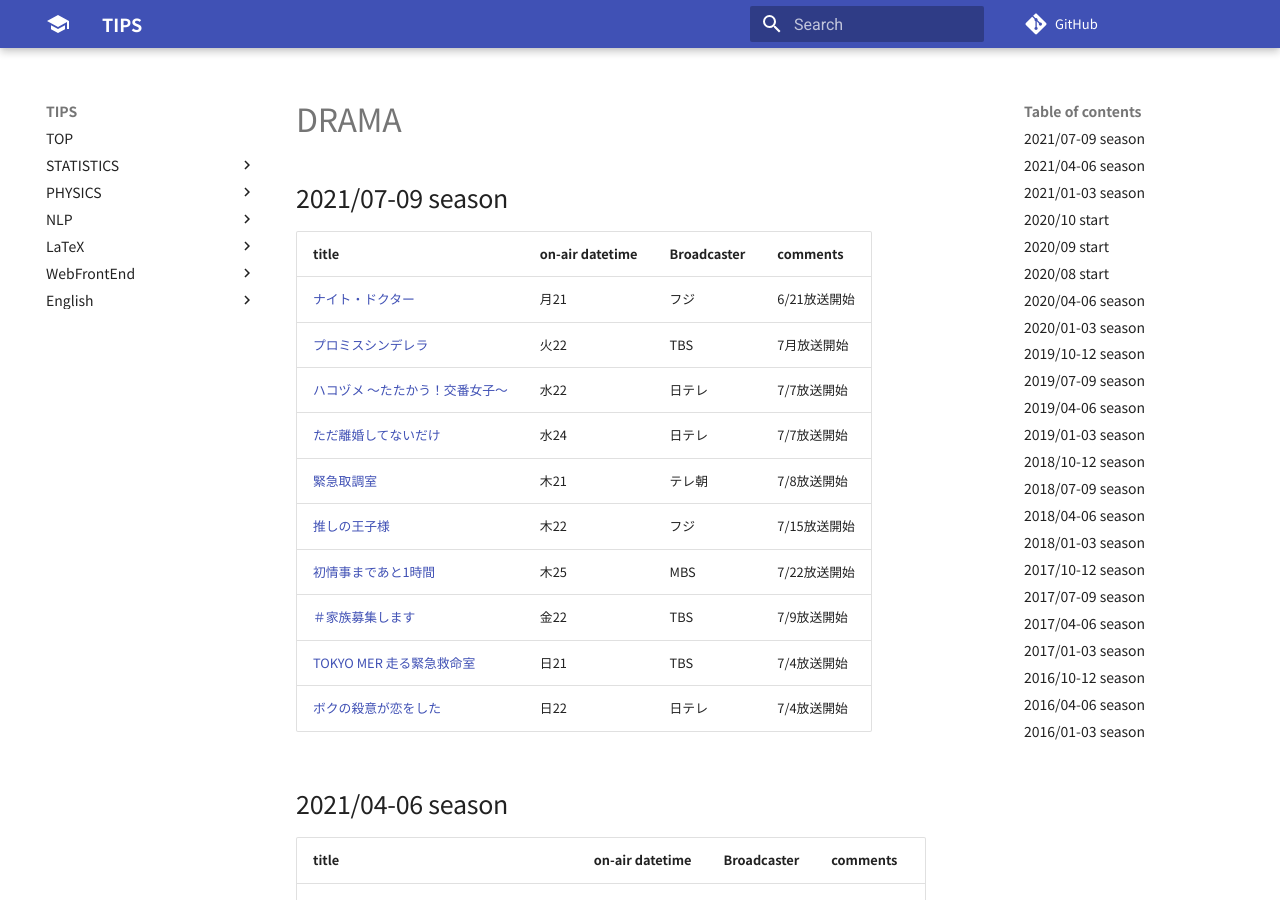
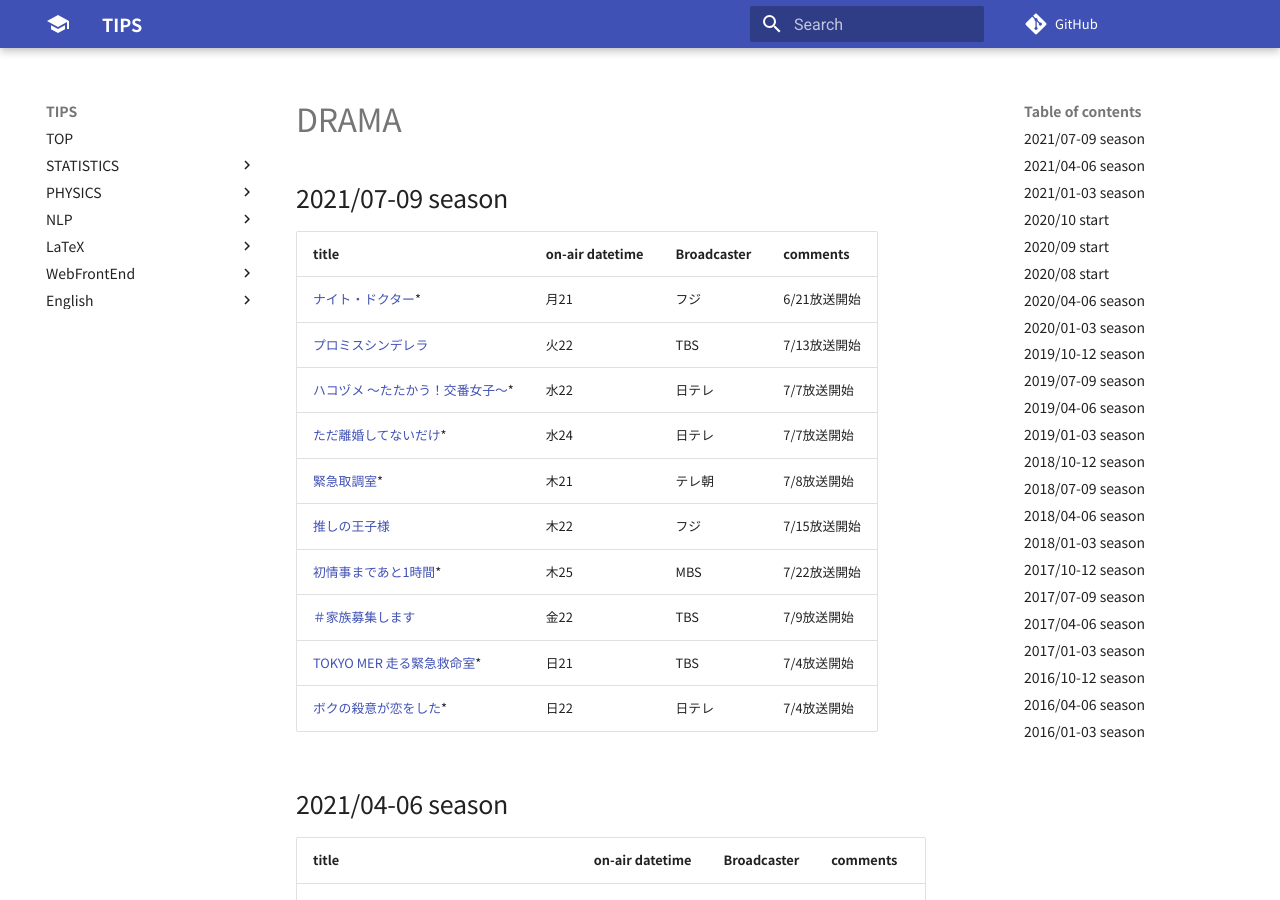
Before and after one commit to aYukiYoshida/tips, an MkDocs documentation site: the page built from docs/favorites/drama.md, in a window 1280 px wide and 900 px high. Built offline with MkDocs 1.6.1 and Material for MkDocs 9.7.7, drawn with Linux system fonts in a browser that asks for light colours; comment, search, counter and statistics services are not loaded.

Commit message:
[mod] Update table in drama doc

```diff
--- a/docs/favorites/drama.md
+++ b/docs/favorites/drama.md
@@ -4,16 +4,16 @@
 
 |title|on-air datetime|Broadcaster|comments|
 |:-|:-|:-|:-|
-|[ナイト・ドクター](https://www.fujitv.co.jp/NightDoctor/introduction/index.html)|月21|フジ|6/21放送開始|
-|[プロミスシンデレラ](https://www.tbs.co.jp/promise_cinderella_tbs/)|火22|TBS|7月放送開始|
-|[ハコヅメ 〜たたかう！交番女子〜](https://www.ntv.co.jp/hakozume/)|水22|日テレ|7/7放送開始|
-|[ただ離婚してないだけ](https://www.tv-tokyo.co.jp/tadarikon/)|水24|日テレ|7/7放送開始|
-|[緊急取調室](https://www.tv-asahi.co.jp/kintori/)|木21|テレ朝|7/8放送開始|
+|[ナイト・ドクター](https://www.fujitv.co.jp/NightDoctor/introduction/index.html)*|月21|フジ|6/21放送開始|
+|[プロミスシンデレラ](https://www.tbs.co.jp/promise_cinderella_tbs/)|火22|TBS|7/13放送開始|
+|[ハコヅメ 〜たたかう！交番女子〜](https://www.ntv.co.jp/hakozume/)*|水22|日テレ|7/7放送開始|
+|[ただ離婚してないだけ](https://www.tv-tokyo.co.jp/tadarikon/)*|水24|日テレ|7/7放送開始|
+|[緊急取調室](https://www.tv-asahi.co.jp/kintori/)*|木21|テレ朝|7/8放送開始|
 |[推しの王子様](https://www.fujitv.co.jp/oshinooujisama/)|木22|フジ|7/15放送開始|
-|[初情事まであと1時間](https://www.mbs.jp/hatsu-jouji/)|木25|MBS|7/22放送開始|
+|[初情事まであと1時間](https://www.mbs.jp/hatsu-jouji/)*|木25|MBS|7/22放送開始|
 |[＃家族募集します](https://www.tbs.co.jp/kazokuboshuu_tbs/)|金22|TBS|7/9放送開始|
-|[TOKYO MER 走る緊急救命室](https://www.tbs.co.jp/TokyoMER_tbs/)|日21|TBS|7/4放送開始|
-|[ボクの殺意が恋をした](https://www.ytv.co.jp/bokukoi/)|日22|日テレ|7/4放送開始|
+|[TOKYO MER 走る緊急救命室](https://www.tbs.co.jp/TokyoMER_tbs/)*|日21|TBS|7/4放送開始|
+|[ボクの殺意が恋をした](https://www.ytv.co.jp/bokukoi/)*|日22|日テレ|7/4放送開始|
 
 ## 2021/04-06 season
 
```
